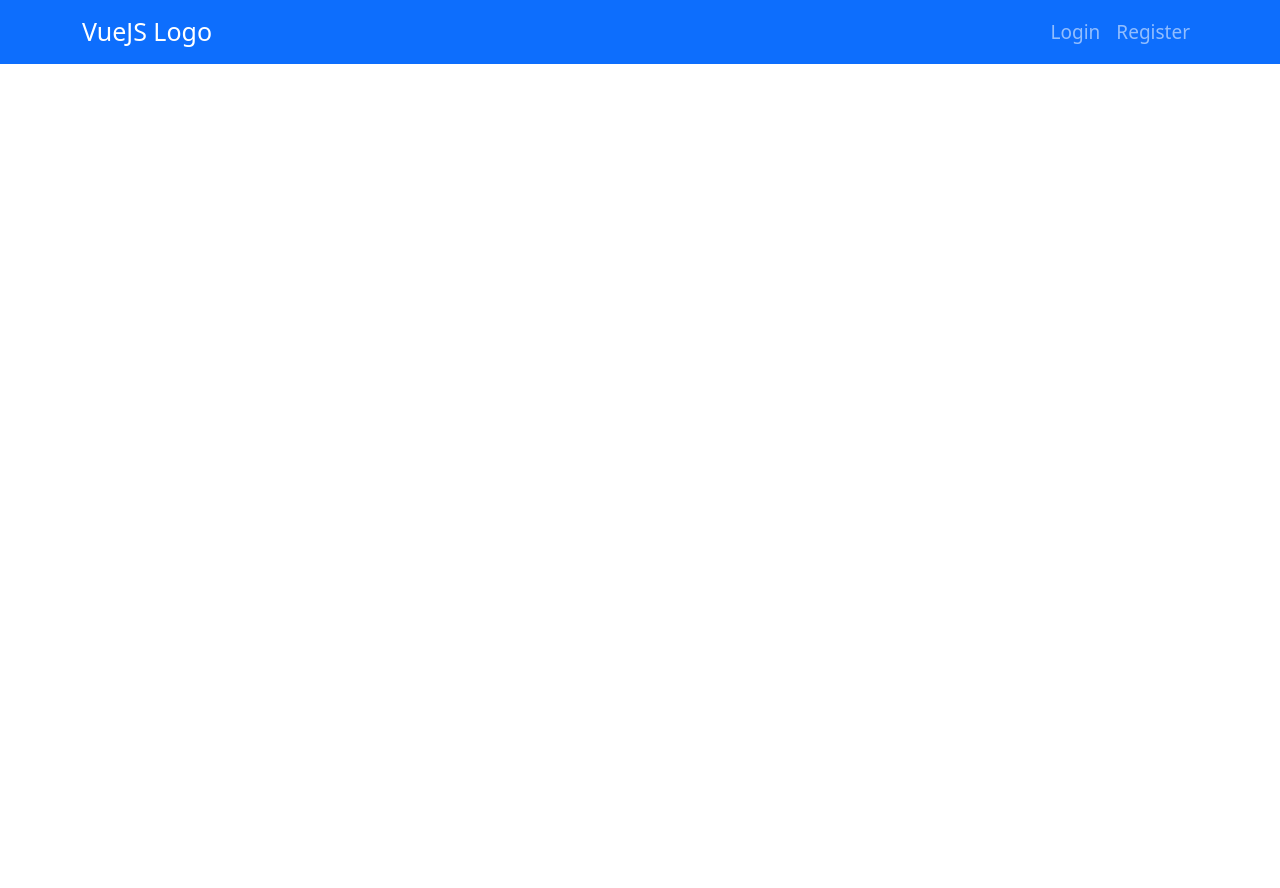
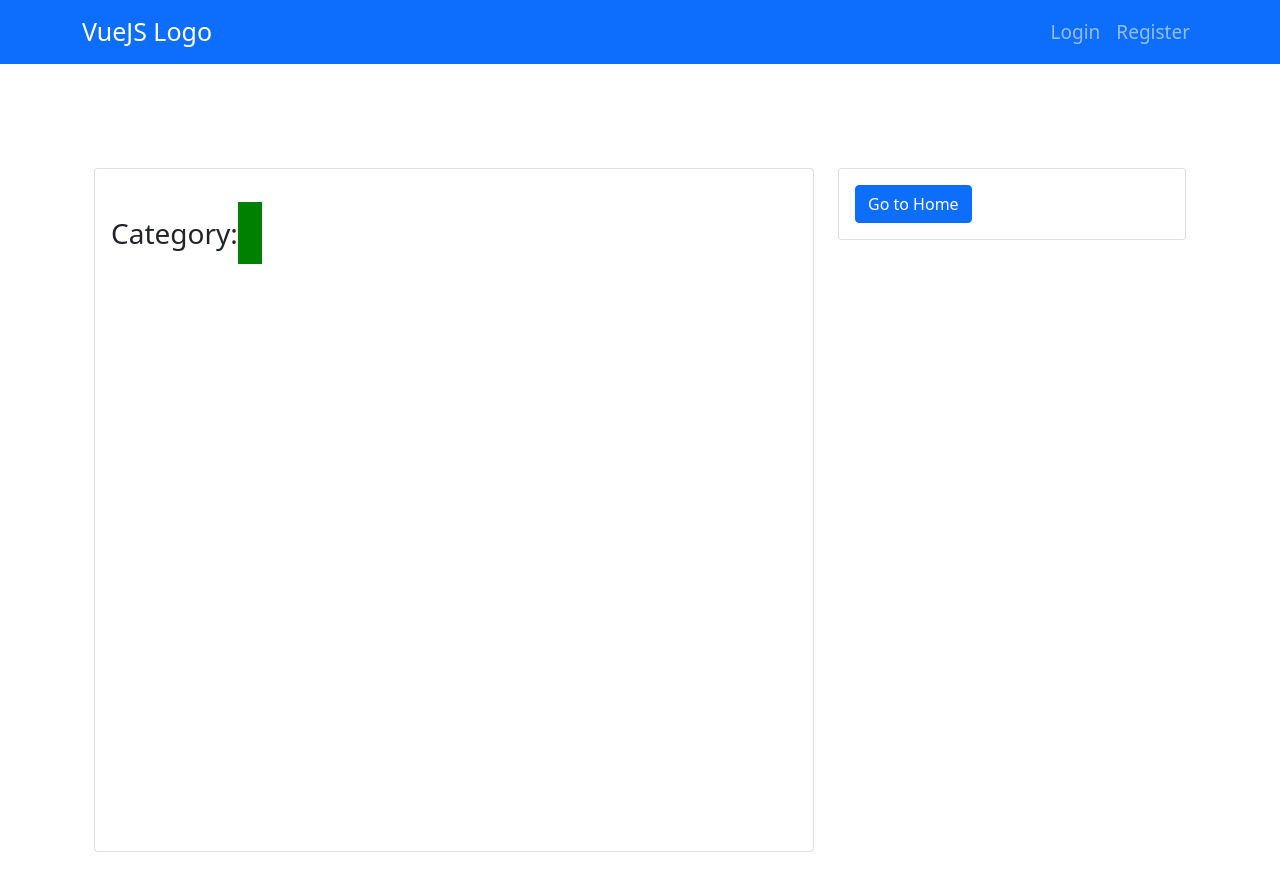
Before and after one commit to developeralamin/frontend-spa-vue, a Vue app: page /lesson/1 in a window 1280 px wide. Shown: the top 888 px of the page. Before the commit the page ends 800 px from the top, so only its background shows below. Built offline with nearby package versions, Linux system fonts and the light colour scheme; no server answers.

Commit message:
check validations

```diff
--- a/src/router/index.js
+++ b/src/router/index.js
@@ -10,6 +10,7 @@ import EditCategory from '@/views/category/EditCategory.vue';
 import Lesson from '@/views/lesson/Lesson.vue'
 import CreateLesson from '@/views/lesson/CreateLesson.vue'
 import Editlesson from '@/views/lesson/Editlesson.vue'
+import Showlesson from '@/views/lesson/Showlesson.vue'
 
 // course component
 import Course from '@/views/course/Course.vue'
@@ -77,6 +78,12 @@ const routes = [
         component: Editlesson,
     },
 
+     {
+        path: '/lesson/:id',
+        name: 'show-lesson',
+        component: Showlesson,
+    },
+
     // course section
     // course section
     {
@@ -128,7 +135,7 @@ const routes = [
             path: '/login',
             component: Login,
             name: 'login',
-     },
+      },
 
     {
         path: '/register',
@@ -145,3 +152,13 @@ const router = createRouter({
 });
 
 export default router;
+
+
+router.beforeEach(() => {
+  // instead of having to check every route record with
+  // to.matched.some(record => record.meta.requiresAuth)
+  if (window.user) {
+       return {name:'login',query:{locale:'en', q:100}}
+  }
+
+})
--- a/src/views/CourseDetails.vue
+++ b/src/views/CourseDetails.vue
@@ -36,6 +36,9 @@
 
 
 </template>
+
+
+
 <script>
 
 import axios from 'axios'
@@ -58,7 +61,7 @@ export default {
           async loadCourse(){
            await axios.get('http://127.0.0.1:8000/api/courses/'+this.$route.params.id)
             .then(response =>{
-                 this.showSingleCourse.title = response.data.data.title
+               this.showSingleCourse.title = response.data.data.title
                 this.showSingleCourse.description = response.data.data.description
                 this.showSingleCourse.category_id = response.data.data.category.title
                 this.showSingleCourse.photo =response.data.path+ response.data.data.photo
--- a/src/views/auth/Login.vue
+++ b/src/views/auth/Login.vue
@@ -38,7 +38,10 @@
                   <br>
 
 
-                <button type="submit" class="btn btn-primary btn-user btn-block">
+                <button v-if="isLoading" type="button" class="btn btn-primary btn-user btn-block">
+                    Loading
+                </button>
+                 <button v-else type="submit" class="btn btn-primary btn-user btn-block">
                     Login
                 </button>
                 <hr>
@@ -76,17 +79,19 @@
                 login:{
                     email:'',
                     password:''
-                }
+                },
+                isLoading:false
         };
     },
 
     methods: {
         submitFormLogin(){
+            this.isLoading = true
             axios.post('http://127.0.0.1:8000/api/login_user',this.login).then(response =>{
                 console.log(response)
                 if(response.data.token){
                     localStorage.setItem('token',response.data.token)
-                    localStorage.setItem('user',response.data.user)
+                    localStorage.setItem('user',response.data.user.name)
                     this.$router.go('/')
                 }
                 // console.log(response.data)
--- a/src/views/category/CreateCategory.vue
+++ b/src/views/category/CreateCategory.vue
@@ -10,18 +10,26 @@
 <div class="card-body">
 <div class="row">
     <div class="col-6 offset-3">
+
         <form @submit.prevent="categorySubmit()">
+
             <div class="form-group">
                 <label for="">Category name</label>
-                            <input type="text" v-model="categoryForm.title" required  class="form-control" name="title" placeholder="category Title">
-                            <!-- <has-error :form="categoryForm" field="name"></has-error> -->
+                <input type="text" v-model="categoryForm.title"
+                @keypress="change()"  class="form-control" name="title" placeholder="category Title">
+                <p v-if="error.title" class="smaill">{{ error.title }}</p>
             </div>
             <br>
 
             <div class="form-group">
-                            <button type="submit" class="btn btn-success">Create Category</button>
+                <button v-if="isLoading" type="button" class="btn btn-success">Loading</button>
+                <button v-else type="submit" class="btn btn-success">Create Category</button>
             </div>
+
+
         </form>
+
+
     </div>
 </div>
 </div>
@@ -39,19 +47,37 @@ export default {
 
     data() {
         return {
+            error:[],
+            isLoading:false,
             categoryForm:{
                 title:''
-             }
+             },
         };
     },
     methods: {
        categorySubmit(){
+           if(this.categoryForm.title == ''){
+               this.error['title'] = 'Category is required'
+           }else{
+                this.isLoading = true
+                this.error['title'] = null
                 axios.post('http://127.0.0.1:8000/api/category',this.categoryForm).then(response => {
                 // console.log(response.data)
+                if(response.data.error){
+                     this.isLoading = false
+                     this.error['title'] = response.data.error
+                }else{
                  alert(response.data.message)
                  this.categoryForm.title = null
                  this.$router.push('/category')
+                }
+
             })
+           }
+
+        },
+        change(){
+            this.error['title'] = null
         }
     },
     mounted() {
@@ -72,5 +98,7 @@ a.router-link-active.router-link-exact-active.nav-link {
     padding: 12px;
     border-radius: 4px;
 }
-
+.smaill{
+  color:red;
+}
 </style>
--- a/src/views/course/Course.vue
+++ b/src/views/course/Course.vue
@@ -26,7 +26,6 @@
 
                             <td style="width: 100px"> {{ index+1 }} </td>
                             <td> {{ course.title }} </td>
-                                    <!-- <td> {{ course.description }} </td> -->
                             <td>
                                 <img
                                     :src="course.photo"
--- a/src/views/lesson/Lesson.vue
+++ b/src/views/lesson/Lesson.vue
@@ -16,7 +16,7 @@
                                     <th style="width: 100px"> Id </th>
                                     <th> Title </th>
                                     <th> Video Url </th>
-                                    <th> Description </th>
+
                                     <th> Category </th>
                                     <th style="width: 170px"> Action </th>
                                 </tr>
@@ -27,13 +27,14 @@
                                     <td style="width: 100px"> {{ index+1 }} </td>
                                     <td> {{ lesson.title }} </td>
                                     <td> {{ lesson.video_url }} </td>
-                                    <td> {{ lesson.description }} </td>
+
                                    <td> {{ lesson.category.title }} </td>
 
 
                             <td style="width: 170px">
-       <router-link :to="{name: 'edit-lesson', params: {id: lesson.id}}" class="btn btn-primary">Edit</router-link>
-       <button @click="deleteLesson(lesson.id)" class="btn btn-danger ">Delete</button>
+       <router-link :to="{name: 'edit-lesson', params: {id: lesson.id}}" class="btn btn-sm btn-primary">Edit</router-link>
+       <router-link :to="{name: 'show-lesson', params: {id: lesson.id}}" class="btn btn-sm btn-primary">View</router-link>
+       <button @click="deleteLesson(lesson.id)" class="btn btn-sm  btn-danger ">Delete</button>
 
                             </td>
                                 </tr>
--- /dev/null
+++ b/src/views/lesson/Showlesson.vue
@@ -0,0 +1,83 @@
+<template>
+<div class="container py-5">
+<h2> <span>{{ singleLesson.title }}</span> </h2>
+
+<br>
+<br>
+
+
+<div class="row">
+<div class="col-8">
+    <div class="card"  >
+
+    <div class="card-body">
+
+    <div class="card-title">
+        <h1> {{ singleLesson.title }}</h1>
+        <br>
+        <h3>Category: <span class="category">{{ singleLesson.category_id }}</span> </h3>
+        <br>
+
+        <div class="embed-responsive embed-responsive-16by9">
+            <iframe width="800" height="515" :src="singleLesson.video_url" title="YouTube video player" frameborder="0" allow="accelerometer; autoplay; clipboard-write; encrypted-media; gyroscope; picture-in-picture" allowfullscreen></iframe>
+         </div>
+         <br>
+        {{ singleLesson.description }}
+
+    </div>
+
+        </div>
+    </div>
+</div>
+<div class="col-4">
+    <div class="card">
+    <div class="card-body">
+        <router-link :to="{ name: 'lesson'}" class="btn btn-primary">Go to Home</router-link>
+    </div>
+    </div>
+</div>
+</div>
+</div>
+
+
+</template>
+
+<script>
+import axios from 'axios'
+
+export default {
+    name: 'SpaShowlesson',
+
+    data() {
+        return {
+            singleLesson:{
+                title:'',
+                description:'',
+                video_url:'',
+                category_id:'',
+            }
+        };
+    },
+
+    methods: {
+        loadSingleLesson(){
+             axios.get('http://127.0.0.1:8000/api/lessons/0'+this.$route.params.id)
+             .then(response =>{
+                this.singleLesson.title = response.data.data.title
+                this.singleLesson.description = response.data.data.description
+                this.singleLesson.video_url = response.data.data.video_url
+                this.singleLesson.category_id = response.data.data.category.title
+             })
+        }
+
+    },
+
+    mounted() {
+        this.loadSingleLesson()
+    },
+};
+</script>
+
+<style lang="scss" scoped>
+
+</style>
```
Lines whose indentation alone changed are shown as unchanged.
